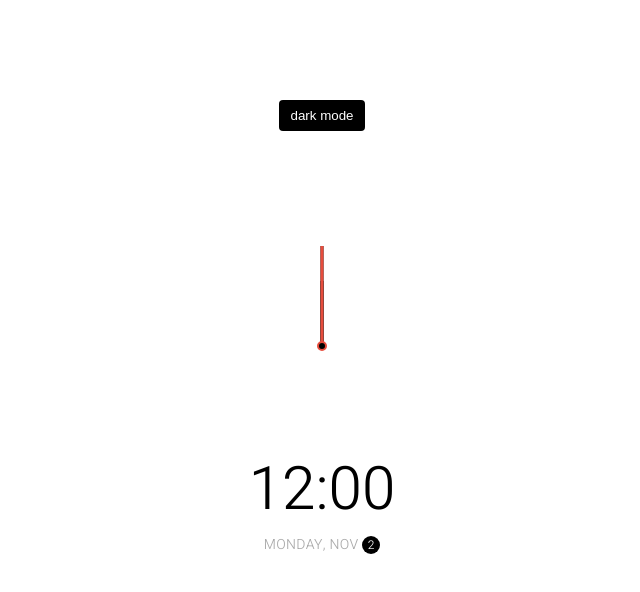
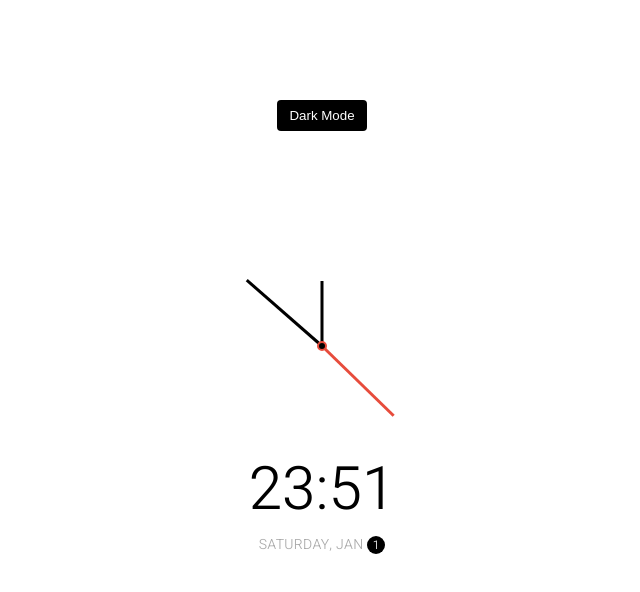
Before and after one commit to AbdellahSlimani/Fun-javascript-projects, a plain HTML site: page Theme Clock/index.html in a window 1280 px wide. Shown: the whole page, without its empty margins (318-958 px from the left). Drawn offline with Linux system fonts and the light colour scheme.

Commit message:
Add JavaScript to the project and make the clock function

```diff
--- a/Theme Clock/index.html
+++ b/Theme Clock/index.html
@@ -8,7 +8,7 @@
   <link rel="stylesheet" href="style.css">
 </head>
 <body>
-  <button class="toggle">dark mode</button>
+  <button class="toggle">Dark Mode</button>
   <div class="clock-container">
     <div class="clock">
       <div class="needle hour"></div>
@@ -17,8 +17,9 @@
       <div class="center-point"></div>
     </div>
 
-    <div class="time">12:00</div>
-    <div class="date">Monday, Nov <span class="circle">2</span></div>
+    <div class="time"></div>
+    <div class="date"></div>
   </div>
+  <script src="script.js"></script>
 </body>
 </html>
--- /dev/null
+++ b/Theme Clock/script.js
@@ -0,0 +1,47 @@
+const hourEl = document.querySelector('.hour')
+const minuteEl = document.querySelector('.minute')
+const secondEl= document.querySelector('.second')
+const timeEl= document.querySelector('.time')
+const dateEl = document.querySelector('.date')
+const toggle = document.querySelector('.toggle')
+
+const days = ["Sunday", "Monday", "Tuesday", "Wednesday", "Thursday", "Friday", "Saturday"];
+const months = ["Jan", "Feb", "Mar", "Apr", "May", "Jun", "Jul", "Aug", "Sep", "Oct", "Nov", "Dec"];
+
+toggle.addEventListener('click', (e)=> {
+  const html = document.querySelector('html')
+
+  if(html.classList.contains('dark')){
+    html.classList.remove('dark')
+    e.target.innerHTML = 'Dark Mode'
+  }else{
+    html.classList.add('dark')
+    e.target.innerHTML = 'Light Mode'
+  }
+})
+
+function setTime() {
+  const time =  new Date();
+  const month = time.getMonth();
+  const day = time.getDay();
+  const date = time.getDate();
+  const hours = time.getHours();
+  const hoursForClock = hours % 12;
+  const minutes = time.getMinutes();
+  const seconds = time.getSeconds();
+
+  hourEl.style.transform = `translate(-50%, -100%) rotate(${scale(hoursForClock, 0, 11, 0, 360)}deg)`
+  minuteEl.style.transform = `translate(-50%, -100%) rotate(${scale(minutes, 0, 59, 0, 360)}deg)`
+  secondEl.style.transform = `translate(-50%, -100%) rotate(${scale(seconds, 0, 59, 0, 360)}deg)`
+
+  timeEl.innerHTML = `${hours}:${minutes < 10 ? `0${minutes}`: minutes}`
+  dateEl.innerHTML = `${days[day]}, ${months[month]} <span class="circle">${date}</span>`
+}
+
+const scale = (num, in_min, in_max, out_min, out_max) => {
+  return (num - in_min) * (out_max - out_min) / (in_max - in_min) + out_min;
+}
+
+setTime();
+
+setInterval(setTime, 1000)
--- a/Theme Clock/style.css
+++ b/Theme Clock/style.css
@@ -68,6 +68,7 @@ body {
   height: 65px;
   width: 3px;
   transform-origin: bottom center;
+  transition: all  0.5 ease-in;
 }
 
 .needle.hour {
```
